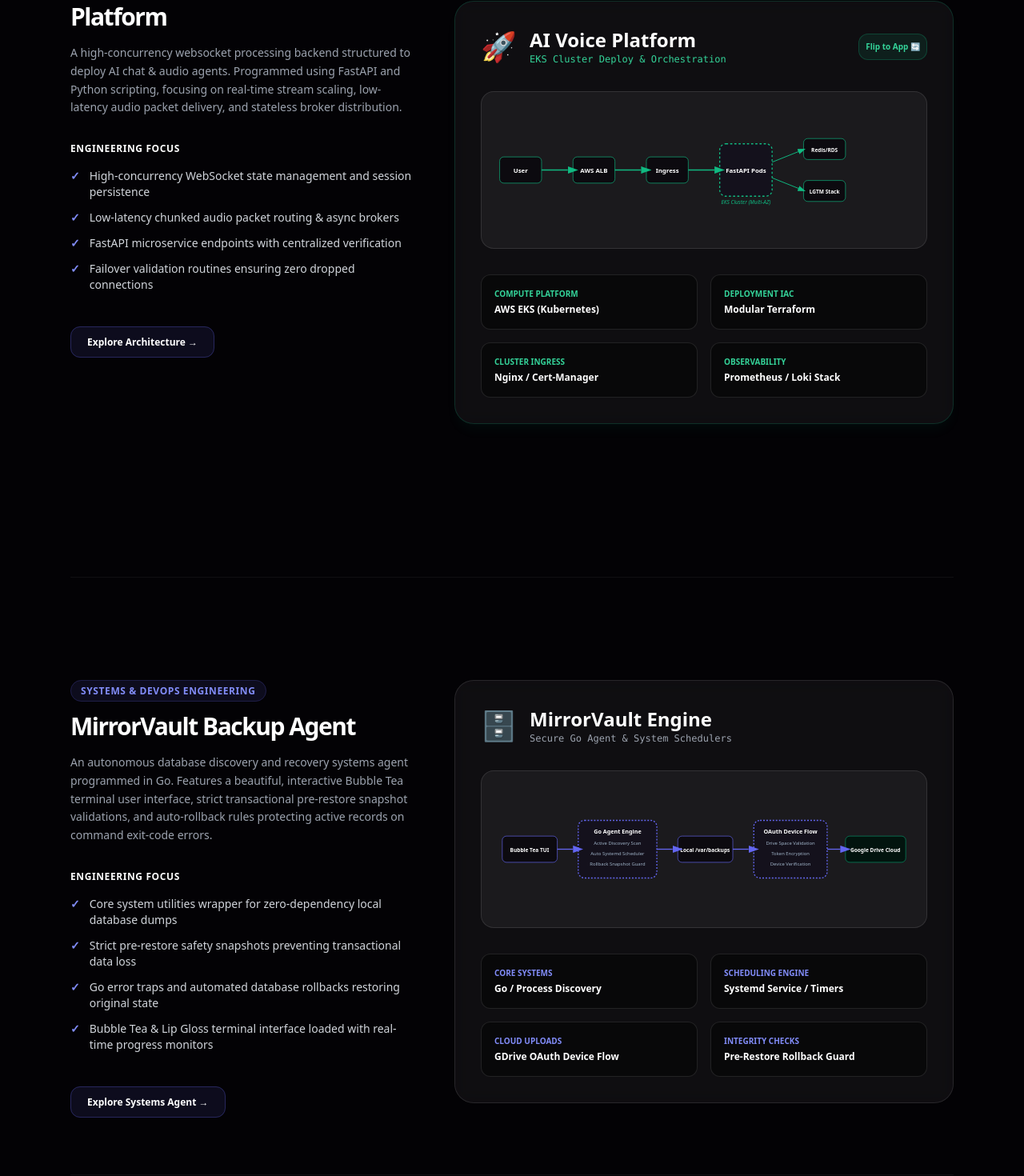
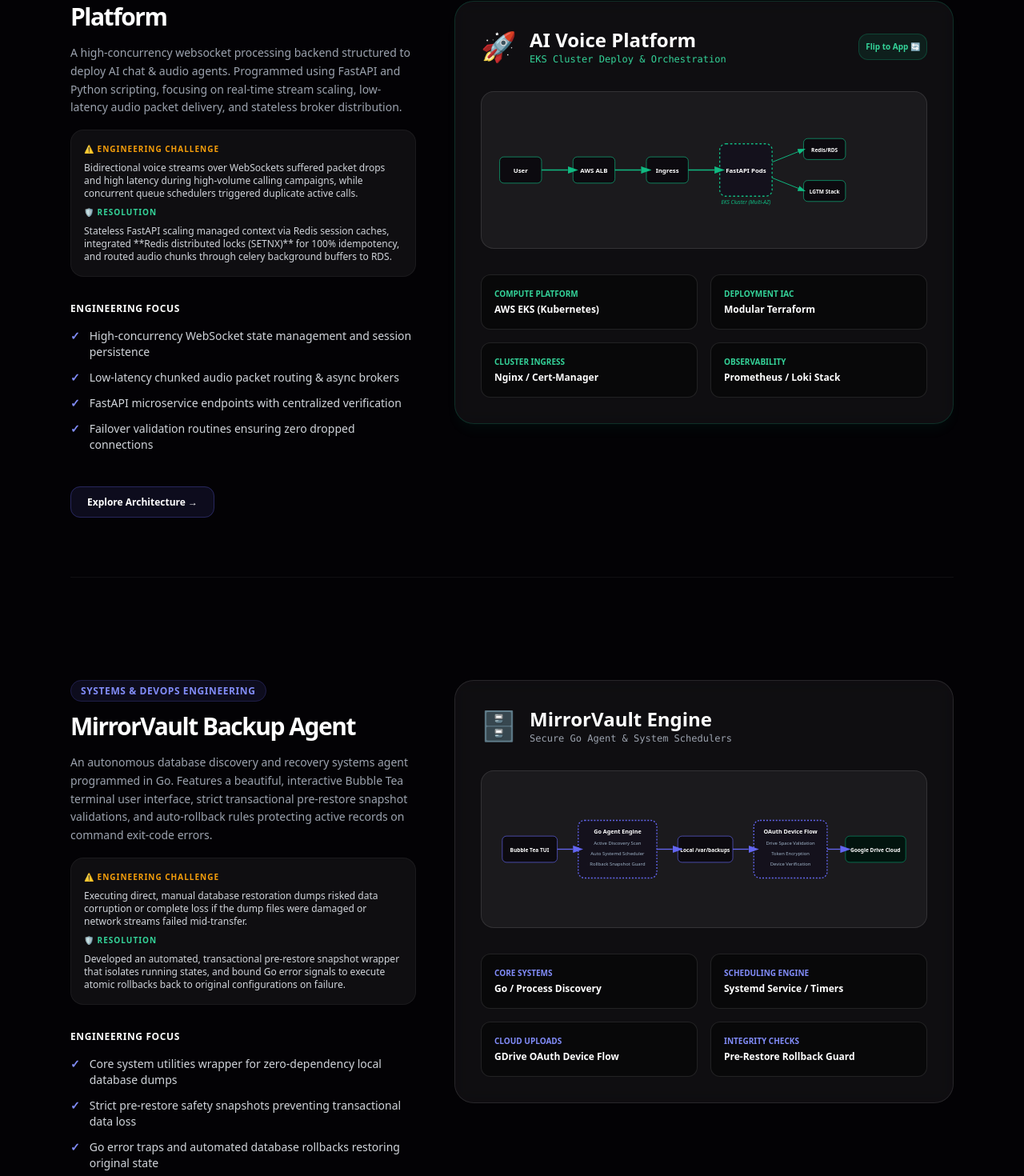
Before and after one commit to sanjanamahajan2001-sys/personal-portfolio, a Next.js app: page / in a window 1280 px wide. Shown: the part 3652-5122 px from the top of the page at 80% size. Built offline with nearby package versions, Linux system fonts and the light colour scheme.

Commit message:
feat(portfolio): integrate systems engineering challenges & rollback validations for flagship projects

```diff
--- a/app/page.tsx
+++ b/app/page.tsx
@@ -1050,6 +1050,18 @@
                   "A cloud-native AWS EKS container platform provisioned deterministically with Terraform. Features custom Prometheus scrapers measuring P99 voice latency, automated GitHub Actions, multi-AZ VPC design, and cost-efficient Spot instance groups."
                 )}
               </p>
+
+              {/* Engineering Challenges & Resolution */}
+              <div className="p-4 rounded-2xl bg-white/5 border border-white/5 space-y-2 mt-4">
+                <p className="text-[10px] font-black uppercase tracking-widest text-amber-500">⚠️ Engineering Challenge</p>
+                <p className="text-xs text-gray-300">
+                  Bidirectional voice streams over WebSockets suffered packet drops and high latency during high-volume calling campaigns, while concurrent queue schedulers triggered duplicate active calls.
+                </p>
+                <p className="text-[10px] font-black uppercase tracking-widest text-emerald-400">🛡️ Resolution</p>
+                <p className="text-xs text-gray-300">
+                  Stateless FastAPI scaling managed context via Redis session caches, integrated **Redis distributed locks (SETNX)** for 100% idempotency, and routed audio chunks through celery background buffers to RDS.
+                </p>
+              </div>
             </div>
 
             <div className="space-y-4">
@@ -1208,6 +1220,18 @@
                   "A highly resilient automated systems daemon integrated directly into native Linux systemd timer configurations. Features secure OAuth 2.0 Device flow handshakes, Google Drive API cloud sync, and an automated 14-day archival retention rotation script."
                 )}
               </p>
+
+              {/* Engineering Challenges & Resolution */}
+              <div className="p-4 rounded-2xl bg-white/5 border border-white/5 space-y-2 mt-4">
+                <p className="text-[10px] font-black uppercase tracking-widest text-amber-500">⚠️ Engineering Challenge</p>
+                <p className="text-xs text-gray-300">
+                  Executing direct, manual database restoration dumps risked data corruption or complete loss if the dump files were damaged or network streams failed mid-transfer.
+                </p>
+                <p className="text-[10px] font-black uppercase tracking-widest text-emerald-400">🛡️ Resolution</p>
+                <p className="text-xs text-gray-300">
+                  Developed an automated, transactional pre-restore snapshot wrapper that isolates running states, and bound Go error signals to execute atomic rollbacks back to original configurations on failure.
+                </p>
+              </div>
             </div>
 
             <div className="space-y-4">
@@ -1547,8 +1571,21 @@
                 </div>
                 <span className="inline-block px-3 py-1 rounded-full text-xs font-bold uppercase tracking-wider bg-purple-500/10 border border-purple-500/20 text-purple-400">Platform Infrastructure &amp; CD</span>
                 <p className="text-gray-400 text-sm leading-relaxed font-medium">
-                  An enterprise \"Platform-in-a-Box\" orchestration framework designed to accelerate multi-tenant EKS node environments. Couples deterministic modular Terraform base infrastructures with scalable dynamic Helm library charts. Integrates strict Open Policy Agent (OPA) Gatekeeper policies directly into automated GitOps delivery routes to guarantee zero configuration drifts.
+                  An enterprise "Platform-in-a-Box" orchestration framework designed to accelerate multi-tenant EKS node environments. Couples deterministic modular Terraform base infrastructures with scalable dynamic Helm library charts.
                 </p>
+
+                {/* Engineering Challenges & Resolution */}
+                <div className="p-4 rounded-2xl bg-white/5 border border-white/5 space-y-2 mt-2">
+                  <p className="text-[10px] font-black uppercase tracking-widest text-amber-500">⚠️ Engineering Challenge</p>
+                  <p className="text-xs text-gray-300">
+                    Unrestricted deployment capabilities by diverse developer teams introduced severe security configurations (privileged containers) and resource drifts across multitenant clusters.
+                  </p>
+                  <p className="text-[10px] font-black uppercase tracking-widest text-emerald-400">🛡️ Resolution</p>
+                  <p className="text-xs text-gray-300">
+                    Embedded automated **Open Policy Agent (OPA) Gatekeeper** validation hooks into dynamic Helm charts and pre-deployment pipelines, systematically blocking non-compliant manifests.
+                  </p>
+                </div>
+
                 <div className="grid grid-cols-2 gap-3 pt-2">
                   {[
                     { label: "Bootstrap Velocity", value: "<8 mins spin-up time" },
```
